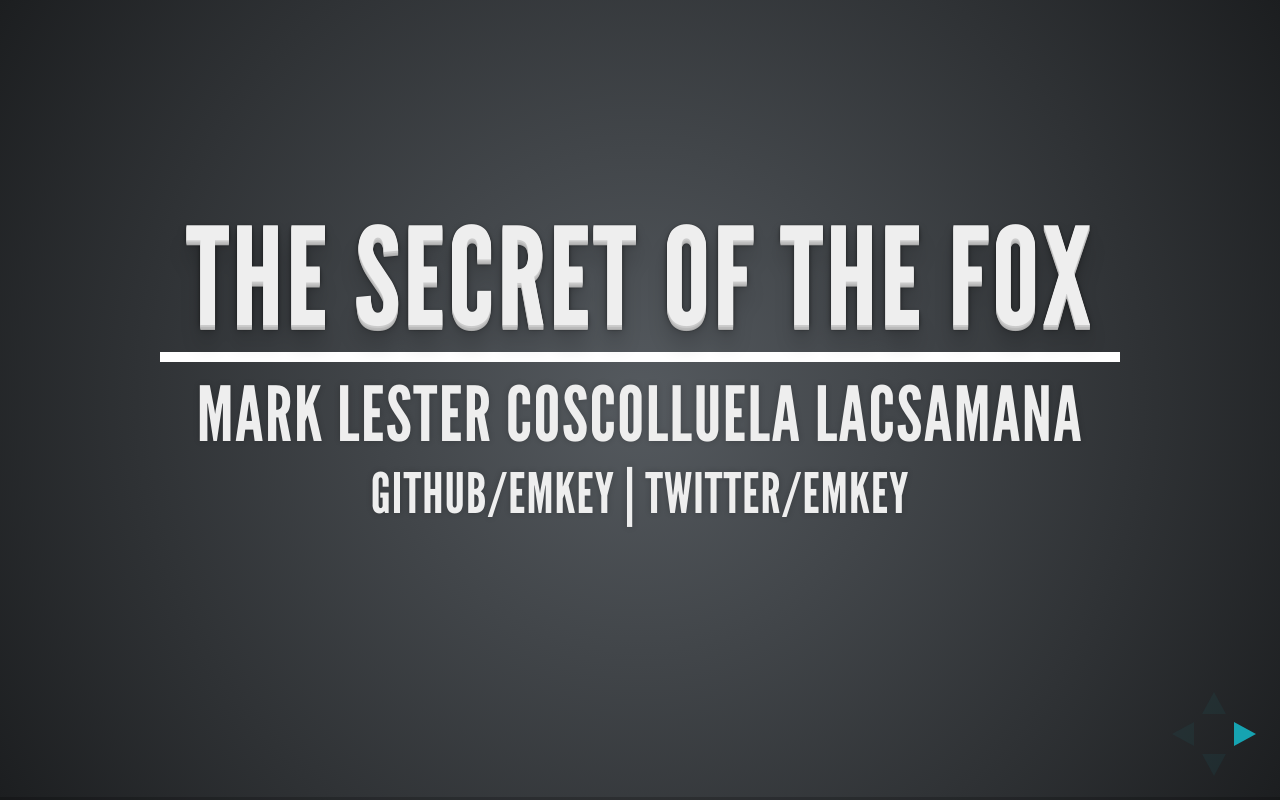
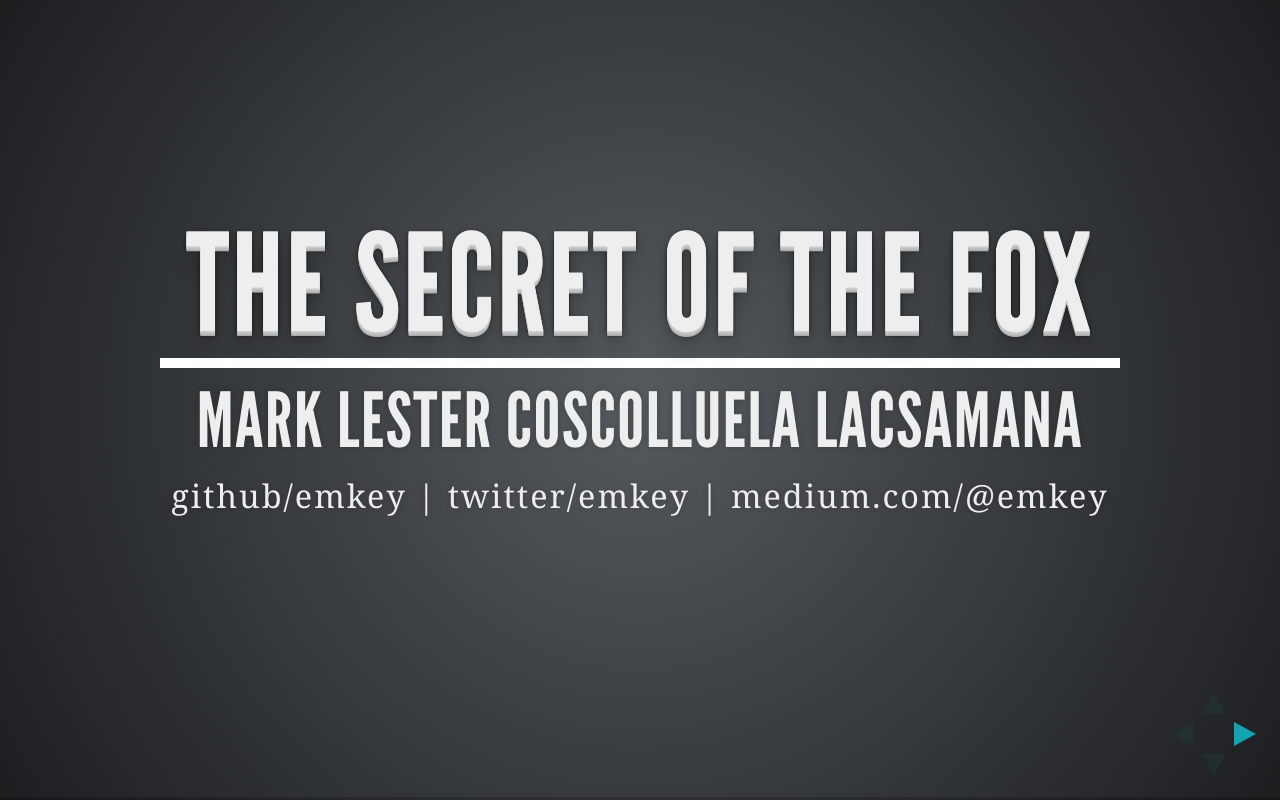
Before and after one commit to emkey/Data-Driven-Design, a website: page presentation.html in a window 1280 px wide. Drawn offline with Linux system fonts and the light colour scheme.

Commit message:
Final Final Final Presentation
Final Final Final Presentation

```diff
--- a/presentation.html
+++ b/presentation.html
@@ -41,7 +41,7 @@
 				<section data-state="homescreen">
 					<h1>The Secret of the Fox</h1>
 					<h2>Mark Lester Coscolluela Lacsamana</h2>
-					<h3>github/emkey | twitter/emkey
+					<h3>github/emkey | twitter/emkey | medium.com/@emkey
 					</h3>
 				</section>
 				<section data-state="designerfeels" data-background="images/alwaysright.jpg">
--- a/sass/overwrite.scss
+++ b/sass/overwrite.scss
@@ -2,6 +2,13 @@
 	h1{
 		border-bottom: 10px solid #fff;
 		padding-bottom: 10px;
+	}
+	h3{
+		font-size: 0.9em;
+		text-transform: none;
+		letter-spacing: 2px;
+		line-height: 1.2em;
+		font-family: 'georgia', sans-serif;
 	}
 }
 .fox{
```
Also changed, not shown: css/overwrite.css.
